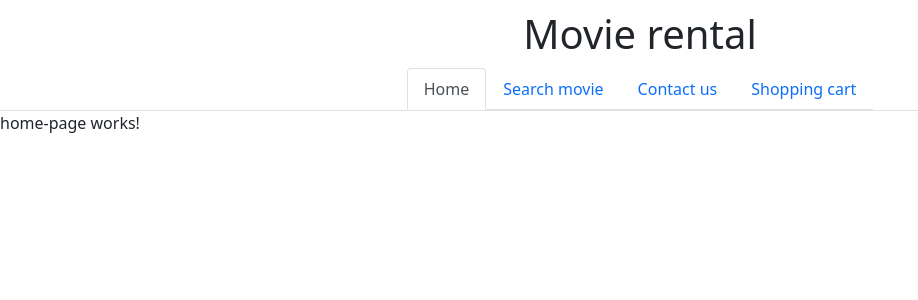
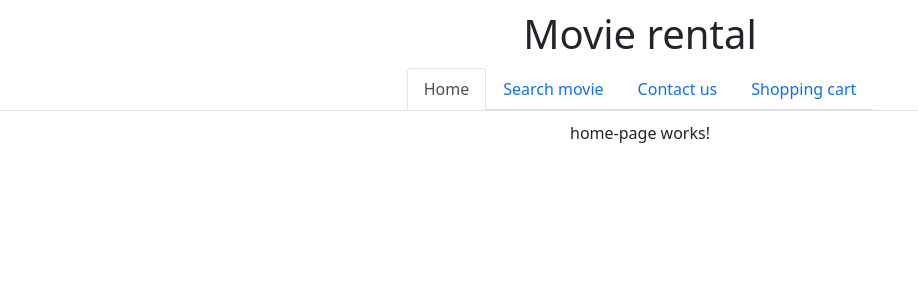
Before and after one commit to sa6656fa-s/AngularProjectEDAF90, an Angular app in the folder my-angular-project/: page / in a window 1280 px wide. Shown: the top 300 px of the page, without its empty margins (0-918 px from the left). Built offline with nearby package versions, Linux system fonts and the light colour scheme.

Commit message:
Added a global css class "center" that can bu used anywhere to use a centered style. Also added the class to the Home and Search Movie tab but no other to avoid conflicts. An helpful title was also added in the Search Movie tab.

```diff
--- a/my-angular-project/src/app/home-page/home-page.component.html
+++ b/my-angular-project/src/app/home-page/home-page.component.html
@@ -1 +1 @@
-<p>home-page works!</p>
+<p class="center">home-page works!</p>
--- a/my-angular-project/src/app/movie-search/movie-search.component.html
+++ b/my-angular-project/src/app/movie-search/movie-search.component.html
@@ -1,4 +1,5 @@
-<div>
+<div class="center">
+    <h3> Search for a movie title </h3>
     <form [formGroup]="searchForm" (ngSubmit)="onSubmit()">
         <input id="searchText" type="text" formControlName="searchText">
         <button class="button" type="submit">Search</button>
--- a/my-angular-project/src/styles.css
+++ b/my-angular-project/src/styles.css
@@ -1 +1,7 @@
 /* You can add global styles to this file, and also import other style files */
+.center {
+    margin: auto;
+    width: 50%;
+    padding: 10px;
+    text-align: center
+  }
```
